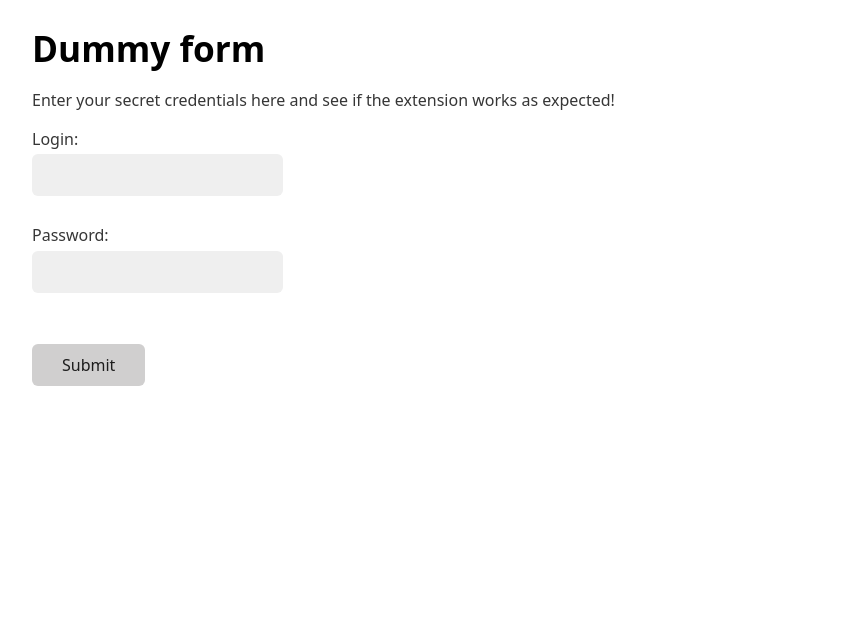
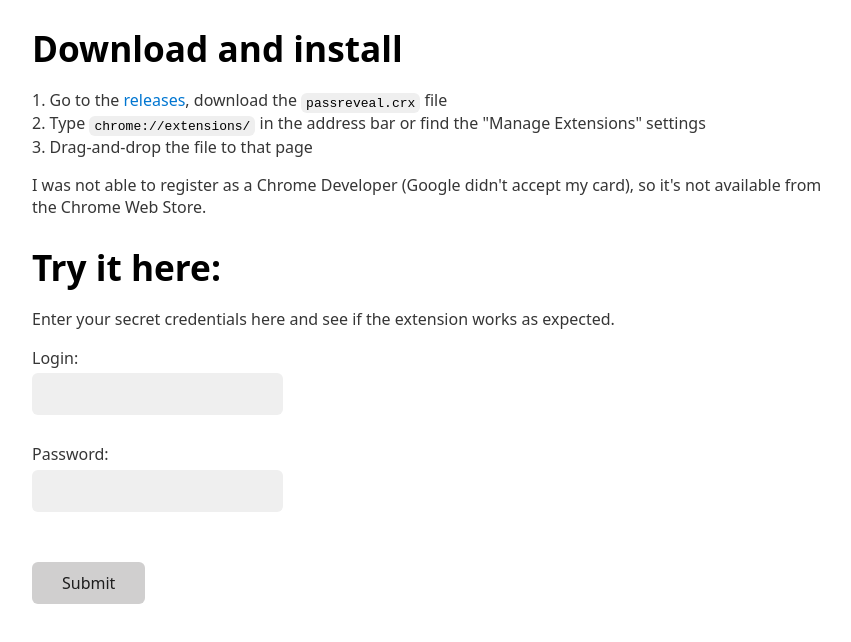
Before and after one commit to codoxy/passreveal, a browser extension: page index.html in a window 1280 px wide. Shown: the whole page, without its empty margins (208-1059 px from the left). Drawn offline with nearby package versions, Linux system fonts and the light colour scheme.

Commit message:
add instructions

```diff
--- a/index.html
+++ b/index.html
@@ -8,9 +8,20 @@
 </head>
 <body>
 
-<h1>Dummy form</h1>
+<h1>Download and install</h1>
 
-<p>Enter your secret credentials here and see if the extension works as expected!</p>
+<p>
+1. Go to the <a href="https://github.com/codoxy/passreveal/releases/latest">releases</a>, download the <code>passreveal.crx</code> file<br>
+2. Type <code>chrome://extensions/</code> in the address bar or find the "Manage Extensions" settings<br>
+3. Drag-and-drop the file to that page<br>
+</p>
+<p>
+I was not able to register as a Chrome Developer (Google didn't accept my card), so it's not available from the Chrome Web Store.
+</p>
+
+<h1>Try it here:</h1>
+
+<p>Enter your secret credentials here and see if the extension works as expected.</p>
 
 <form action="/" method="GET">
   <label for="fname">Login:</label><br>
```
Also changed, not shown: 1 other file.
